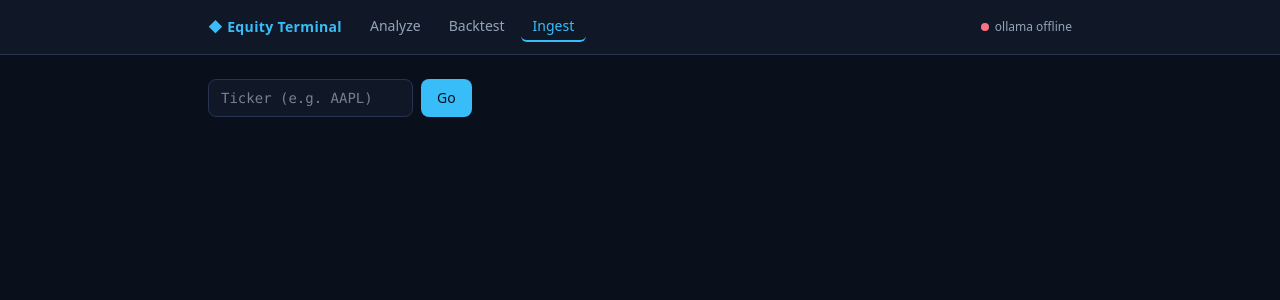
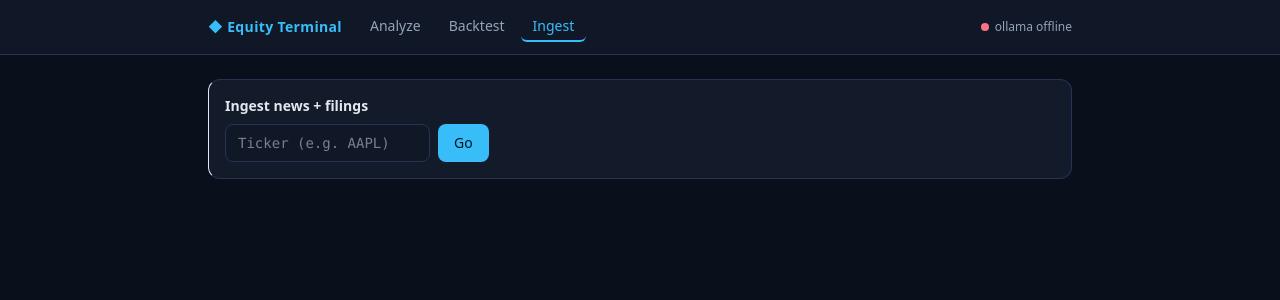
Before and after one commit to OleksandrFIT/Multi-Agent-Equity-Web-Client, a React (Vite) app: page /ingest in a window 1280 px wide. Shown: the top 300 px of the page. Built offline with nearby package versions, Linux system fonts and the light colour scheme; no server answers.

Commit message:
feat(ui): dark Ingest page

```diff
--- a/src/pages/Ingest.tsx
+++ b/src/pages/Ingest.tsx
@@ -1,6 +1,7 @@
 import { useState } from 'react'
 import { postJSON } from '../api/client'
 import { TickerInput } from '../components/TickerInput'
+import { Card } from '../ui/primitives'
 
 export function Ingest() {
   const [msg, setMsg] = useState<string | null>(null)
@@ -16,8 +17,10 @@ export function Ingest() {
   }
   return (
     <div className="space-y-3">
-      <TickerInput onSubmit={run} disabled={busy} />
-      {msg && <div className="text-sm text-gray-700">{msg}</div>}
+      <Card title="Ingest news + filings">
+        <TickerInput onSubmit={run} disabled={busy} />
+        {msg && <div className="mt-3 text-sm" style={{ color: 'var(--text-dim)' }}>{msg}</div>}
+      </Card>
     </div>
   )
 }
```
